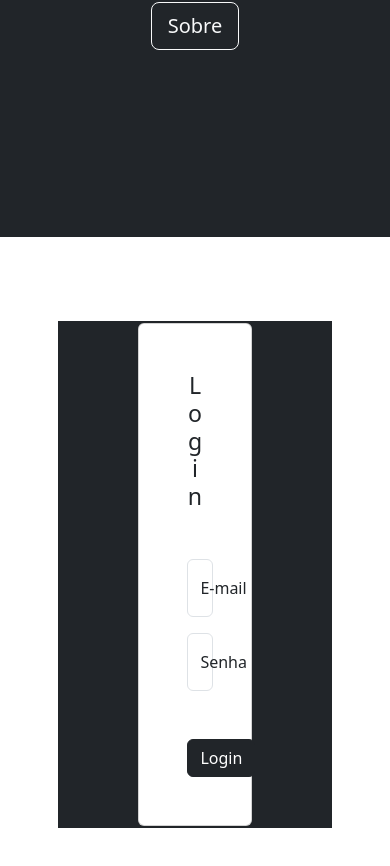
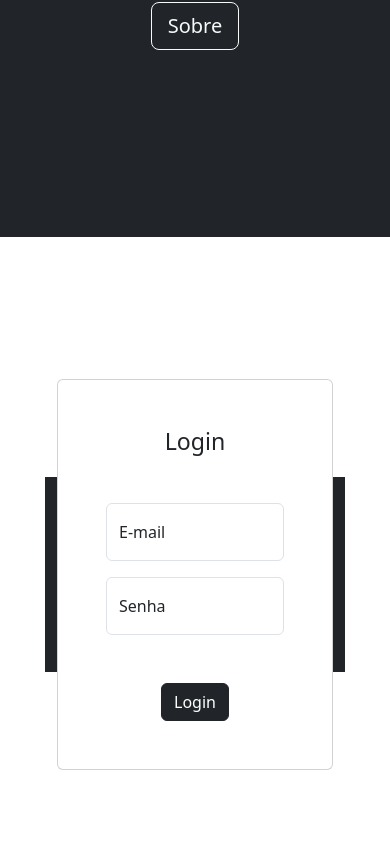
Before and after one commit to JadilsonJuniorJR/S.G.P.E_FRONTEND, a React (Create React App) app: page /login in a window 390 px wide. Shown: the part 752-1618 px from the top of the page. Built offline with nearby package versions, Linux system fonts and the light colour scheme.

Commit message:
Ajuste na responsividade na tela de Login

```diff
--- a/src/pages/Signin/Index.jsx
+++ b/src/pages/Signin/Index.jsx
@@ -5,11 +5,11 @@ import styles from './styles.module.css'
 export default function Signin() {
     return (
         <div>
-            <Container className={styles.alinhamento}>
-                <Row className="d-flex justify-content-center align-content-center bg-dark h-75 w-75">
-                    <Col sm={12} md={8} lg={6} xl={5} className="w-50">
-                        <Card className="card shadow-2-strong min-vh-10 w-100"  >
-                            <Card.Body className="card-body p-5 text-center">
+            <Container className={styles.conteiner}>
+                <Row className={`${styles.linha} ${'bg-dark'}`}>
+                    <Col sm={12} md={8} lg={6} xl={5} className={styles.coluna}>
+                        <Card className={`${styles.cartao}`}  >
+                            <Card.Body className=" p-5 text-center">
 
                                 <h3 className="mb-5">Login</h3>
                                 <FloatingLabel controlId="floatingInput" label="E-mail" className="mb-3">
--- a/src/pages/Signin/styles.module.css
+++ b/src/pages/Signin/styles.module.css
@@ -1,17 +1,64 @@
-.alinhamento{
+.conteiner {
     height: 80vh;
     display: flex;
     justify-content: center;
     align-items: center;
     flex-direction: column;
+    flex-wrap: nowrap;
     padding: 0;
 }
 
+.linha {
+    /* <Row className="d-flex justify-content-center align-content-center bg-dark h-75 w-75"> */
+    display: flex;
+    justify-content: center;
+    align-items: center;
+    flex-direction: column;
+    flex-wrap: nowrap;
+    width: 60vw;
+    height: 50vw;
+    background-color: aqua;
+    min-width: 300px;
 
-/* @media (min-width: 1025px) {
-    .alinhamento{
-       min-height: 10%;
-        background-color: aqua;
-        justify-content: center;
+}
+
+.coluna {
+    width: 50vw;
+    height: 50vh;
+    display: flex;
+    justify-content: center;
+    align-items: center;
+    flex-direction: column;
+    flex-wrap: nowrap;
+    min-width: 40vw;
+    height: 50vh;
+}
+
+
+.cartao{
+    /* shadow-2-strong w-100 */
+    width: 100%;
+    min-width: 300px;
+    background-color: blueviolet;
+}
+/*
+@media (min-width: 320px) {
+    .conteiner {
+        height: 60vh;
+        background-color: green;
+        min-width: 320px;
     }
-}  */
+
+    .linha {
+        <Row className="d-flex justify-content-center align-content-center bg-dark h-75 w-75">
+        height: 80vw;
+        min-width: 320px;
+        background-color: red;
+    }
+
+    .cartao{
+        height: 100%;
+        min-width: 320px;
+    }
+
+} */
```
